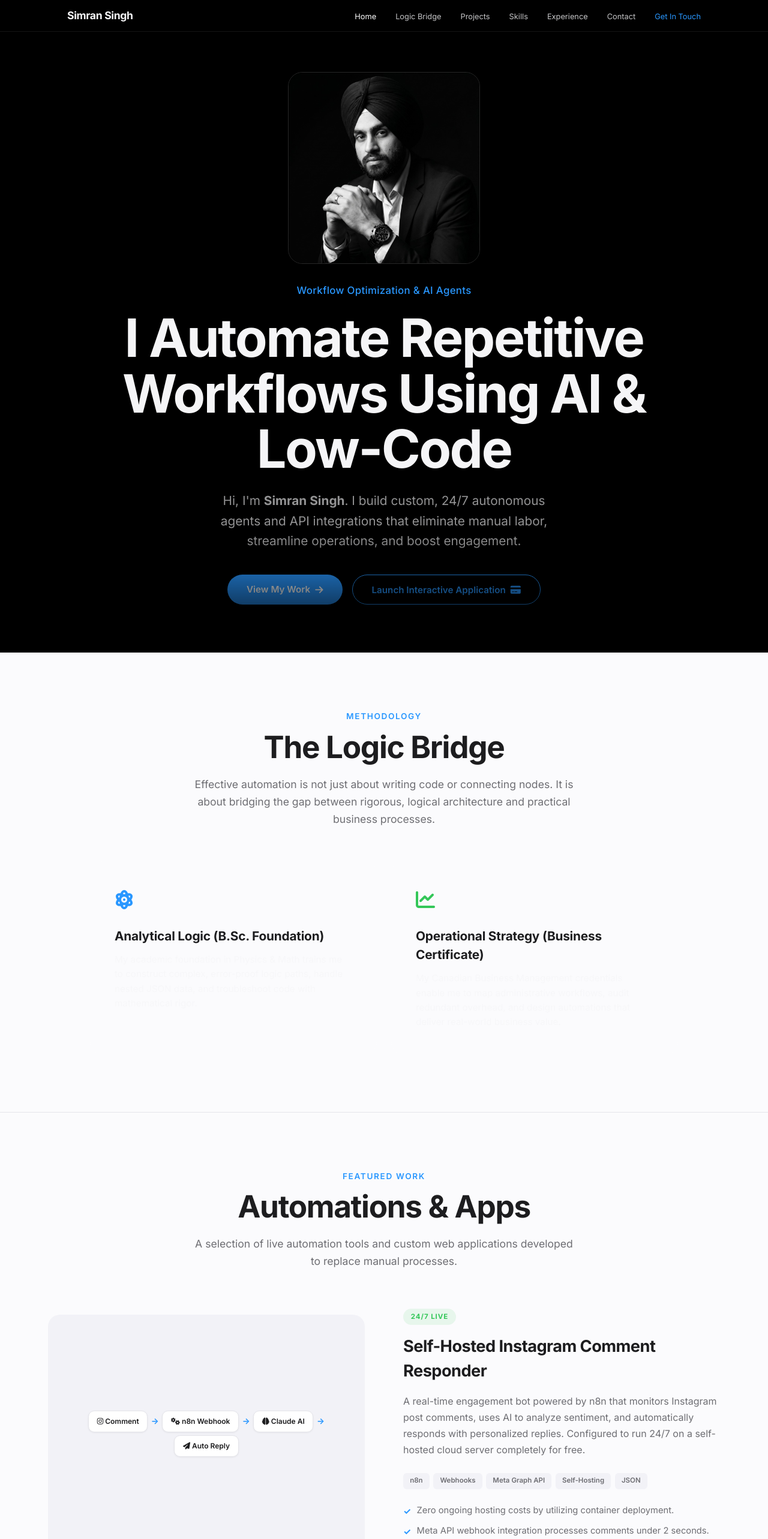
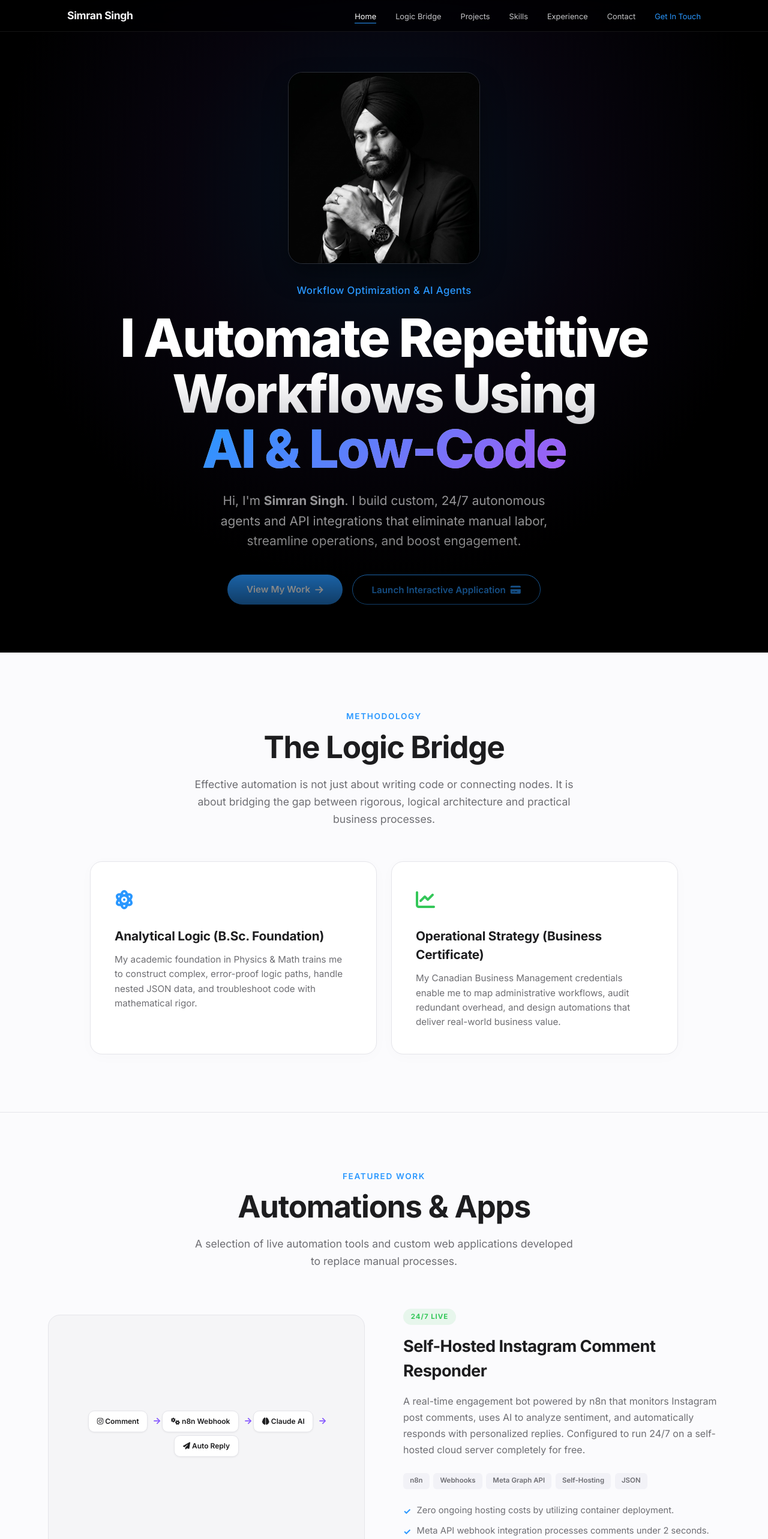
Before and after one commit to simr1707/cardwise-canada, a React (Vite) app: page / in a window 1280 px wide. Shown: the top 2566 px of the page at 60% size. Built offline with nearby package versions, Linux system fonts and the light colour scheme.

Commit message:
Apply UX design improvements: light-theme contrast fixes, radial glow, metallic gradients, pulsing arrows, pulse timeline dots, and nav highlights

```diff
--- a/src/Portfolio.jsx
+++ b/src/Portfolio.jsx
@@ -127,7 +127,7 @@ export default function Portfolio({ onLaunchCardwise }) {
           Workflow Optimization & AI Agents
         </span>
         <h1 className={`hero-title ${isMounted ? 'visible' : ''}`}>
-          I Automate Repetitive Workflows Using AI & Low-Code
+          I Automate Repetitive Workflows Using <span className="hero-gradient-highlight">AI & Low-Code</span>
         </h1>
         <p className={`hero-sub ${isMounted ? 'visible' : ''}`}>
           Hi, I'm <strong>Simran Singh</strong>. I build custom, 24/7 autonomous agents and API integrations that eliminate manual labor, streamline operations, and boost engagement.
@@ -457,7 +457,7 @@ export default function Portfolio({ onLaunchCardwise }) {
 
                 <div className="tl-item anim-fade">
                   <div className="tl-dot"></div>
-                  <span className="tl-date">Jan 2026 - Present</span>
+                  <span className="tl-date">Jan 2026 - Present <span className="live-pulse" title="Active Role"></span></span>
                   <h3 className="tl-title">Freelance AI Automation Developer</h3>
                   <div className="tl-org">Independent Contractor | Bonnyville, AB</div>
                   <ul className="tl-list">
@@ -469,7 +469,7 @@ export default function Portfolio({ onLaunchCardwise }) {
 
                 <div className="tl-item anim-fade">
                   <div className="tl-dot"></div>
-                  <span className="tl-date">Dec 2023 - Present</span>
+                  <span className="tl-date">Dec 2023 - Present <span className="live-pulse" title="Active Role"></span></span>
                   <h3 className="tl-title">Operations & Logistics Specialist (Class 1 Driver)</h3>
                   <div className="tl-org">Grimshaw Trucking LP | Bonnyville, AB</div>
                   <ul className="tl-list">
--- a/src/index.css
+++ b/src/index.css
@@ -116,8 +116,28 @@ ul { list-style: none; }
   font-size: 0.8rem;
   font-weight: 400;
   color: rgba(245, 245, 247, 0.8);
+  position: relative;
   transition: color 0.25s ease;
   letter-spacing: 0;
+  padding: 4px 0;
+}
+
+.nav-menu a::after {
+  content: '';
+  position: absolute;
+  bottom: 0;
+  left: 0;
+  width: 100%;
+  height: 1.5px;
+  background: var(--accent);
+  transform: scaleX(0);
+  transform-origin: right;
+  transition: transform 0.35s cubic-bezier(0.16, 1, 0.3, 1);
+}
+
+.nav-menu a:hover::after, .nav-menu a.active::after {
+  transform: scaleX(1);
+  transform-origin: left;
 }
 
 .nav-menu a:hover, .nav-menu a.active {
@@ -157,7 +177,7 @@ ul { list-style: none; }
   align-items: center;
   text-align: center;
   padding: 120px 2rem 80px;
-  background: var(--dark-bg);
+  background: radial-gradient(circle at 50% 30%, rgba(41, 151, 255, 0.12) 0%, rgba(130, 80, 255, 0.05) 35%, var(--dark-bg) 65%);
   overflow: hidden;
 }
 
@@ -209,12 +229,14 @@ ul { list-style: none; }
 
 .hero-title {
   font-size: clamp(2.8rem, 7vw, 5.5rem);
-  font-weight: 700;
+  font-weight: 800;
   letter-spacing: -0.03em;
   line-height: 1.05;
   margin-bottom: 1.5rem;
   max-width: 900px;
-  color: var(--dark-text);
+  background: linear-gradient(to bottom, #ffffff 40%, #a1a1aa 100%);
+  -webkit-background-clip: text;
+  -webkit-text-fill-color: transparent;
   opacity: 0;
   transform: translateY(30px);
   transition: opacity 1s ease 0.2s, transform 1s ease 0.2s;
@@ -223,6 +245,13 @@ ul { list-style: none; }
 .hero-title.visible {
   opacity: 1;
   transform: translateY(0);
+}
+
+.hero-gradient-highlight {
+  background: linear-gradient(135deg, #2997ff 0%, #a25df5 100%);
+  -webkit-background-clip: text;
+  -webkit-text-fill-color: transparent;
+  display: inline-block;
 }
 
 .hero-sub {
@@ -936,3 +965,107 @@ ul { list-style: none; }
   .contact-links { flex-direction: column; align-items: center; gap: 1.5rem; }
   .footer-inner { flex-direction: column; gap: 1rem; text-align: center; }
 }
+
+/* ============================================
+   UX AUDIT IMPROVEMENTS (APPLE-INSPIRED POLISH)
+   ============================================ */
+
+/* 1. Light-Theme Card Contrast & Visibility Fixes */
+.section-light .method-card {
+  background: var(--light-surface);
+  border: 1px solid #e5e5ea;
+  box-shadow: 0 4px 24px rgba(0, 0, 0, 0.02);
+}
+
+.section-light .method-card:hover {
+  border-color: rgba(0, 0, 0, 0.12);
+  box-shadow: 0 12px 36px rgba(0, 0, 0, 0.05);
+}
+
+.section-light .method-card h3 {
+  color: var(--light-text);
+}
+
+.section-light .method-card p {
+  color: var(--light-text-secondary);
+}
+
+.section-light .project-visual {
+  background: #f5f5f7;
+  border: 1px solid #e5e5ea;
+}
+
+.section-light .project-cta-card {
+  box-shadow: 0 4px 24px rgba(0, 0, 0, 0.02);
+}
+
+.section-light .project-cta-card:hover {
+  box-shadow: 0 12px 36px rgba(0, 0, 0, 0.06);
+}
+
+.section-light .edu-card {
+  background: var(--light-surface);
+  border: 1px solid #e5e5ea;
+  box-shadow: 0 10px 30px rgba(0, 0, 0, 0.03);
+}
+
+.section-light .edu-card-title {
+  border-bottom: 1px solid #e5e5ea;
+}
+
+/* 2. Micro-Animations for Data Flow Arrows */
+.pf-arrow {
+  color: var(--accent);
+  font-size: 0.85rem;
+  font-weight: 700;
+  display: inline-block;
+  animation: pulse-arrow 2s infinite ease-in-out;
+}
+
+@keyframes pulse-arrow {
+  0%, 100% {
+    opacity: 0.4;
+    transform: scale(0.9) translateX(0);
+  }
+  50% {
+    opacity: 1;
+    transform: scale(1.1) translateX(3px);
+    color: #8250ff;
+  }
+}
+
+/* 3. Pulsing Dot for Active Timeline Roles */
+.live-pulse {
+  display: inline-block;
+  width: 7px;
+  height: 7px;
+  background-color: #34c759;
+  border-radius: 50%;
+  margin-left: 8px;
+  vertical-align: middle;
+  position: relative;
+  top: -1px;
+}
+
+.live-pulse::after {
+  content: '';
+  position: absolute;
+  top: 0;
+  left: 0;
+  width: 100%;
+  height: 100%;
+  border-radius: 50%;
+  background-color: #34c759;
+  animation: pulse-ring 2s infinite ease-in-out;
+}
+
+@keyframes pulse-ring {
+  0% {
+    transform: scale(1);
+    opacity: 0.75;
+  }
+  100% {
+    transform: scale(3.2);
+    opacity: 0;
+  }
+}
```
